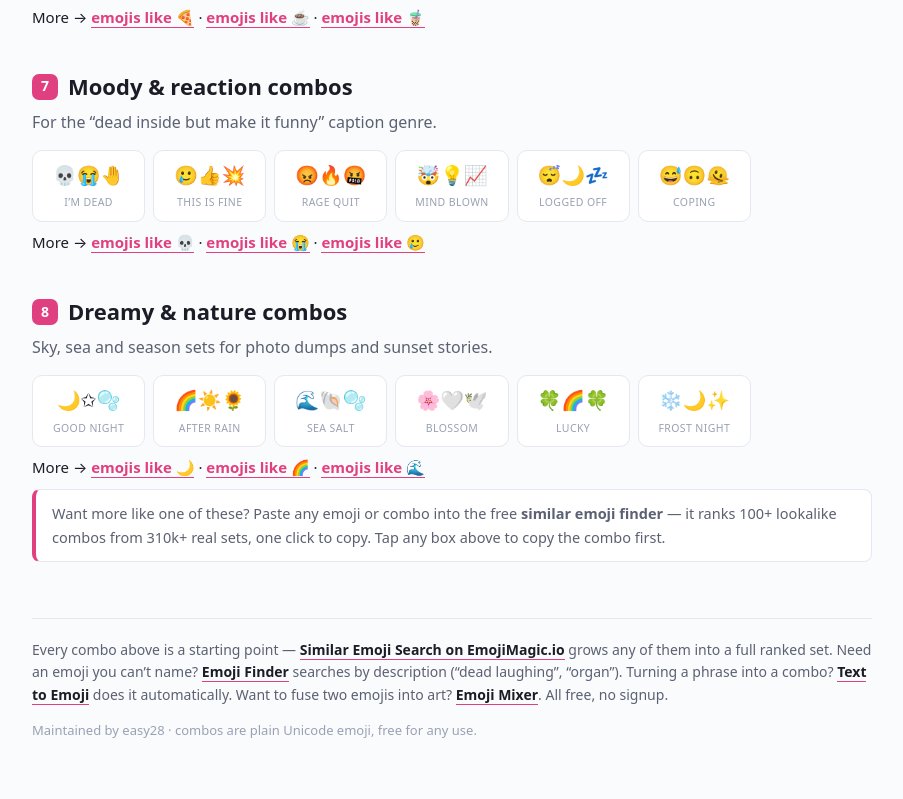
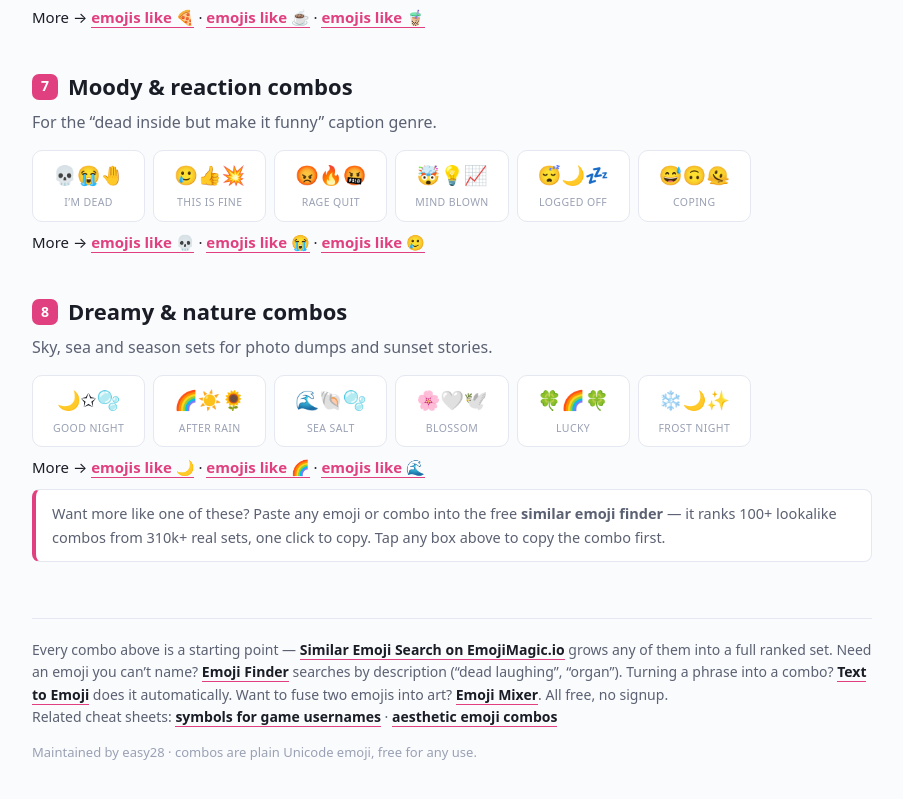
Before and after one commit to easy28/emoji-combos-copy-paste, a plain HTML site: page index.html in a window 1280 px wide. Shown: the part 1574-2373 px from the top of the page, without its empty margins (188-1091 px from the left). Drawn offline with Linux system fonts and the light colour scheme.

Commit message:
cross-link related cheat sheets

```diff
--- a/index.html
+++ b/index.html
@@ -140,6 +140,7 @@
 
   <footer>
     <p>Every combo above is a starting point — <a href="https://emojimagic.io/similar-emoji">Similar Emoji Search on EmojiMagic.io</a> grows any of them into a full ranked set. Need an emoji you can’t name? <a href="https://emojimagic.io/emoji-finder">Emoji Finder</a> searches by description (“dead laughing”, “organ”). Turning a phrase into a combo? <a href="https://emojimagic.io/text-to-emoji">Text to Emoji</a> does it automatically. Want to fuse two emojis into art? <a href="https://emojimagic.io/emoji-mixer">Emoji Mixer</a>. All free, no signup.</p>
+    <p>Related cheat sheets: <a href="https://easy28.github.io/game-username-symbols/">symbols for game usernames</a> · <a href="https://easy28.github.io/aesthetic-emoji-combos/">aesthetic emoji combos</a></p>
     <p class="tagline">Maintained by easy28 · combos are plain Unicode emoji, free for any use.</p>
   </footer>
 </main>
```
